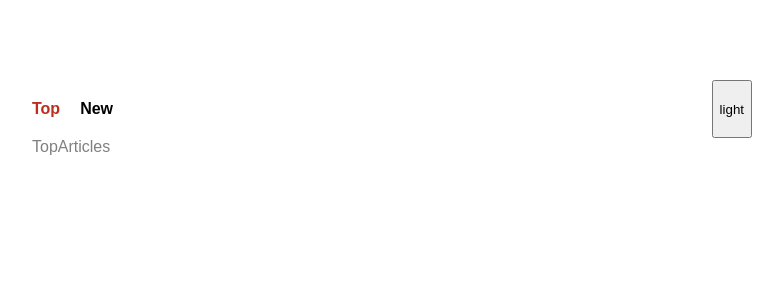
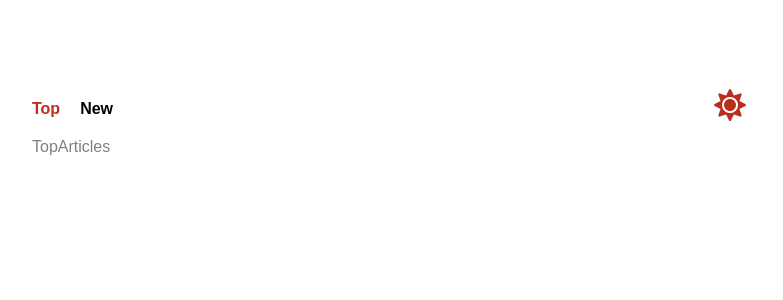
Before and after one commit to nomi589/hackernews_clone, a React (Vite) app: page / in a window 1280 px wide. Shown: the top 300 px of the page, without its empty margins (248-1031 px from the left). Built offline with nearby package versions, Linux system fonts and the light colour scheme.

Commit message:
Install react-icons, style theme toggler btn

```diff
--- a/package.json
+++ b/package.json
@@ -26,6 +26,7 @@
     "prop-types": "^15.7.2",
     "react": "^17.0.2",
     "react-dom": "^17.0.2",
+    "react-icons": "^4.2.0",
     "react-router-dom": "^5.2.0"
   }
 }
--- a/src/components/ThemeToggle.js
+++ b/src/components/ThemeToggle.js
@@ -1,5 +1,10 @@
 import React from "react";
+import { FaSun, FaMoon } from "react-icons/fa";
 
 export default function ThemeToggle(props) {
-  return <button onClick={props.toggleTheme}>{props.theme}</button>;
+  return (
+    <button onClick={props.toggleTheme}>
+      {props.theme === "light" ? <FaSun /> : <FaMoon />}
+    </button>
+  );
 }
--- a/src/styles.css
+++ b/src/styles.css
@@ -4,6 +4,8 @@ html[data-theme="light"] {
   --link-color: #bb2e1f;
   --inactive-navbar-link: black;
   --active-navbar-link: var(--link-color);
+  --theme-toggler-bg-color: var(--background-color);
+  --theme-toggler-text-color: var(--link-color);
 }
 
 html[data-theme="dark"] {
@@ -12,6 +14,8 @@ html[data-theme="dark"] {
   --link-color: #bb2e1f;
   --inactive-navbar-link: #cbcbcb;
   --active-navbar-link: var(--link-color);
+  --theme-toggler-bg-color: var(--background-color);
+  --theme-toggler-text-color: yellow;
 }
 
 body {
@@ -28,6 +32,17 @@ body {
 header {
   display: flex;
   justify-content: space-between;
+}
+
+header button {
+  background-color: var(--theme-toggler-bg-color);
+  color: var(--theme-toggler-text-color);
+  border: none;
+  font-size: 2rem;
+}
+
+header button:hover {
+  cursor: pointer;
 }
 
 nav ul {
```
Also changed, not shown: 1 other file (tests, documents, lock files or other folders).
